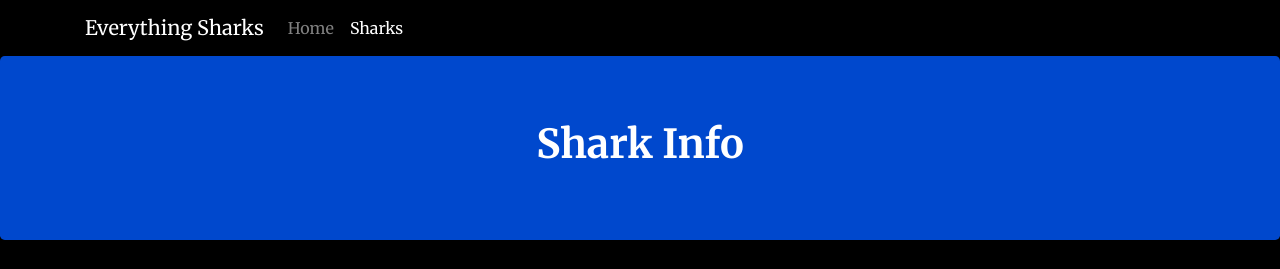
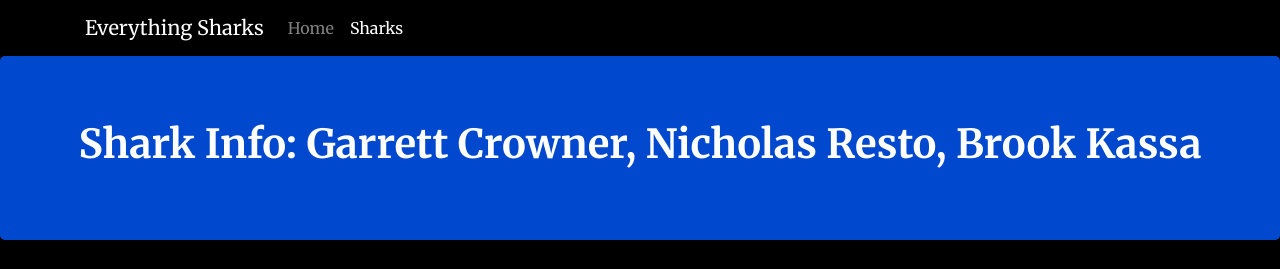
Before and after one commit to GarrettCrowner/468Assignment4, a website: page views/sharks.html in a window 1280 px wide. Shown: the top 269 px of the page. Drawn offline with nearby package versions, Linux system fonts and the light colour scheme.

Commit message:
Update sharks.html

```diff
--- a/views/sharks.html
+++ b/views/sharks.html
@@ -24,7 +24,7 @@
     </div>
 </nav>
 <div class="jumbotron text-center">
-    <h1>Shark Info</h1>
+    <h1>Shark Info: Garrett Crowner, Nicholas Resto, Brook Kassa</h1>
 </div>
 <div class="container">
     <div class="row">
```
